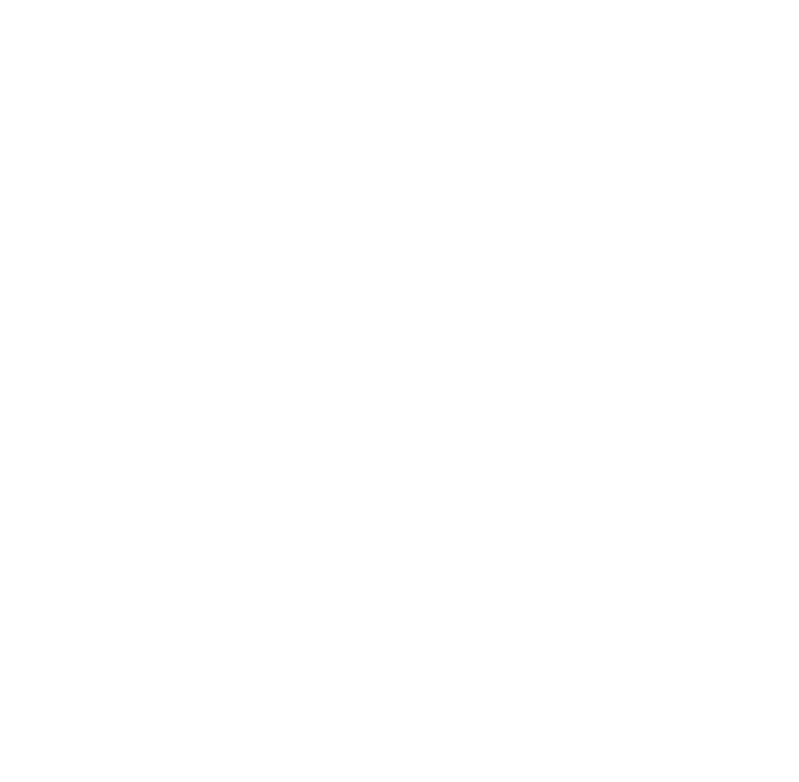
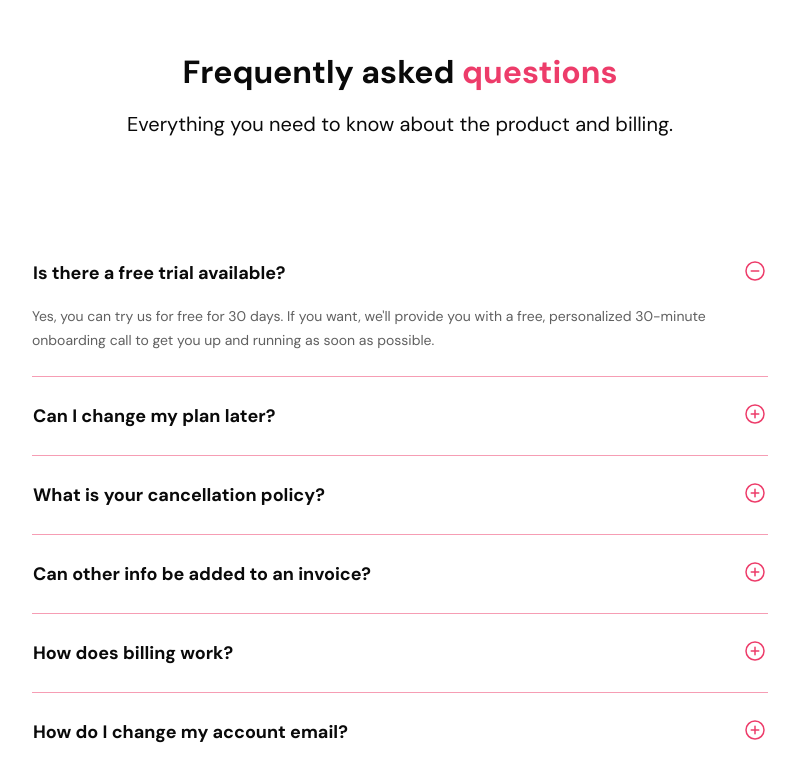
Before and after one commit to tushar-454/olwwdjt-google, a Next.js app: page / in a window 1280 px wide. Shown: the part 5944-6726 px from the top of the page, without its empty margins (240-1039 px from the left). Before the commit the page ends 5840 px from the top, so only its background shows below. Built offline with nearby package versions, Linux system fonts and the light colour scheme.

Commit message:
feat: add FAQs component to the main page for displaying frequently asked questions

```diff
--- a/app/page.tsx
+++ b/app/page.tsx
@@ -1,5 +1,6 @@
 import ChooseUs from "@/components/chooseus/chooseus";
 import ClientReviews from "@/components/client-reviews/client-reviews";
+import FAQs from "@/components/faqs/faqs";
 import GettingStart from "@/components/getting-start/getting-start";
 import Hero from "@/components/hero/hero";
 import PartnerLogosStrip from "@/components/partner-logos-strip/partner-logos-strip";
@@ -18,6 +19,7 @@
             <GettingStart />
             <ChooseUs />
             <ClientReviews />
+            <FAQs />
         </main>
     );
 }
```
